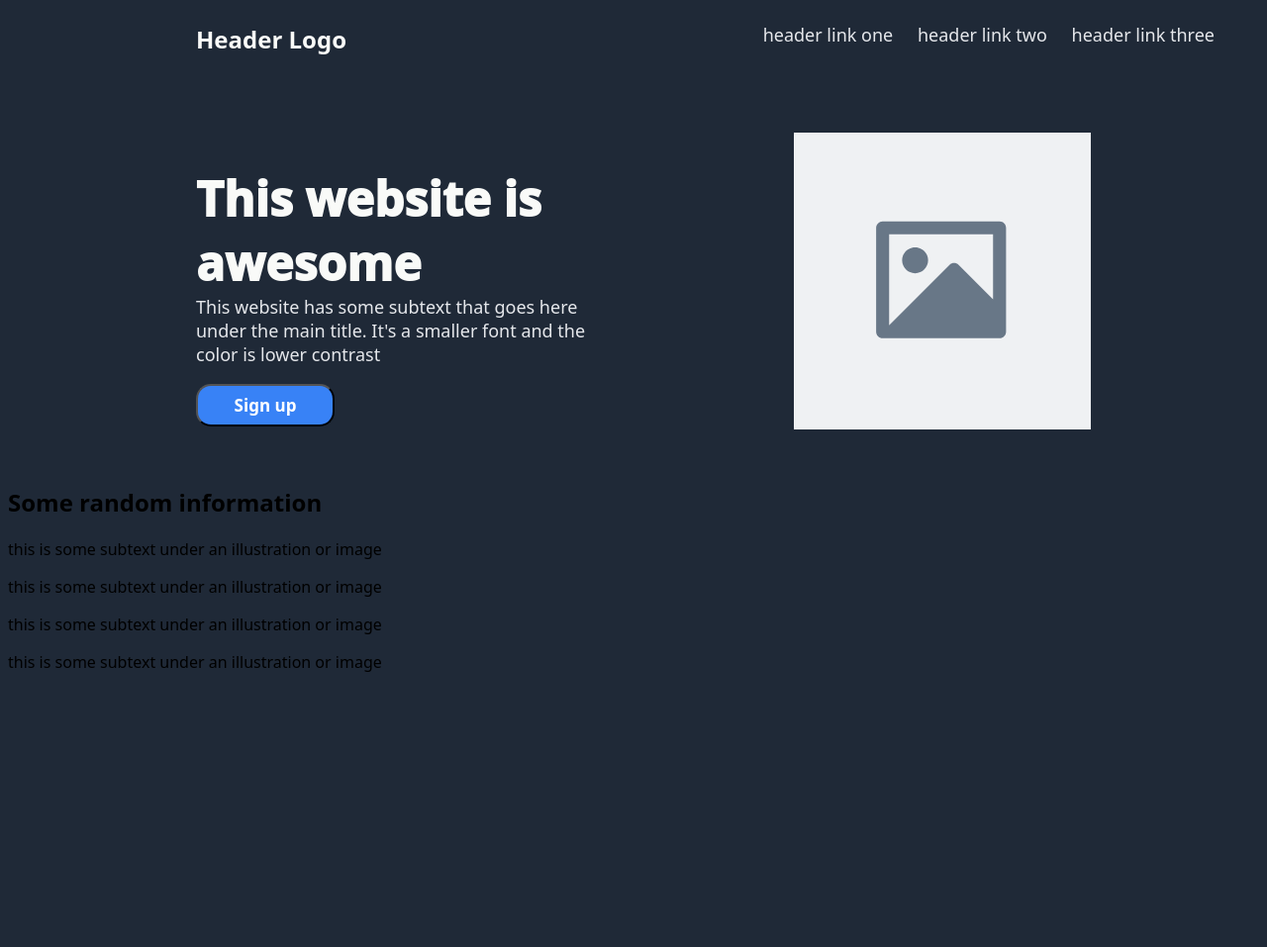
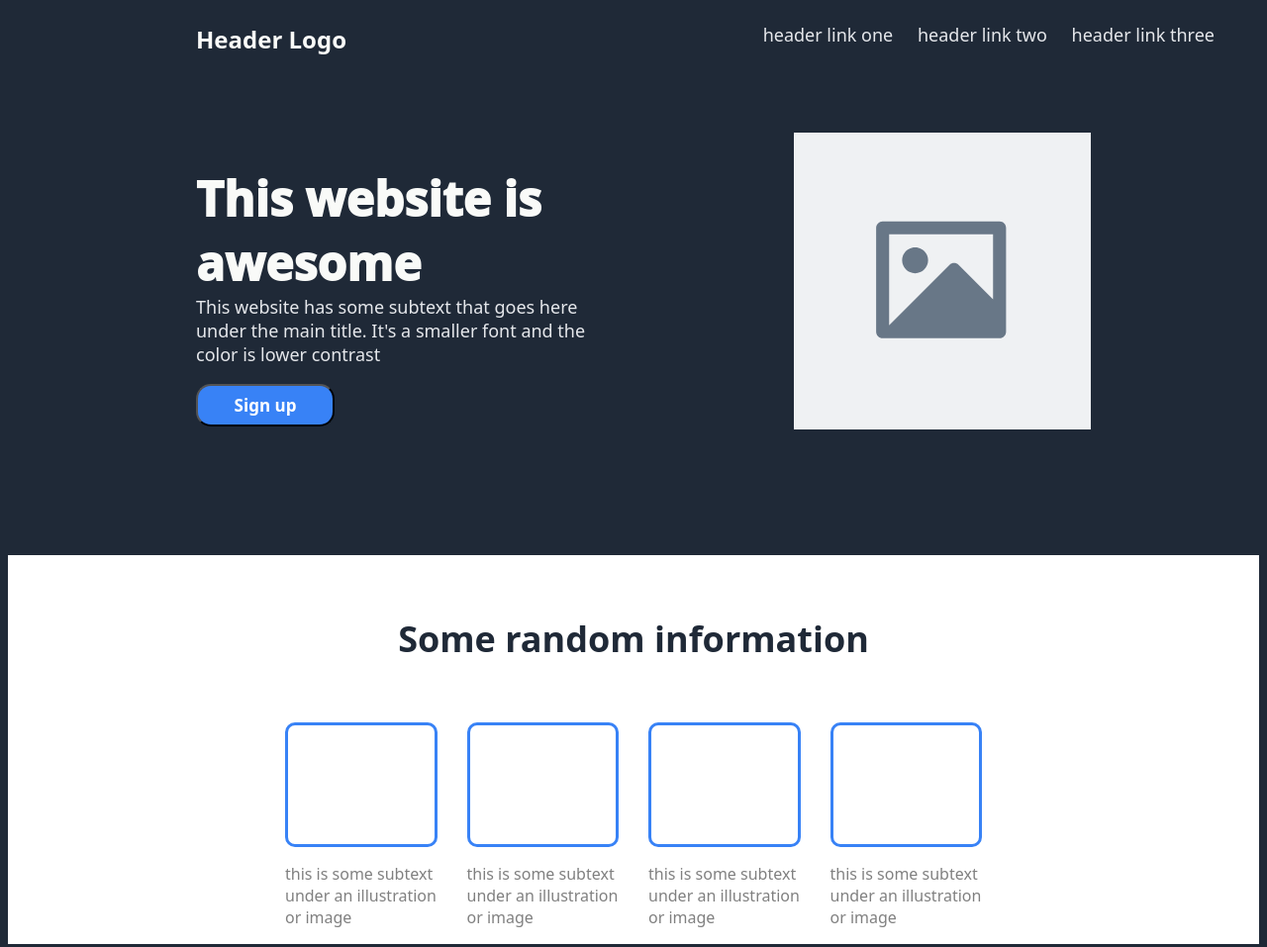
Before and after one commit to lukaa136/landing-page-css, a plain HTML site: page index.html in a window 1280 px wide. Shown: the whole page at 99% size. Before the commit the page ends 800 px from the top, so only its background shows below. Drawn offline with Linux system fonts and the light colour scheme.

Commit message:
complete section2

```diff
--- a/index.html
+++ b/index.html
@@ -37,19 +37,19 @@
             <h2 class="sec2-h2">Some random information</h2>
         </div>
         <div class="sec2-content2">
-            <div class="box1">
+            <div class="box">
                 <div class="boxx"></div>
                 <p>this is some subtext under an illustration or image</p>
             </div>
-            <div class="box2">
+            <div class="box">
                 <div class="boxx"></div>
                 <p>this is some subtext under an illustration or image</p>
             </div>
-            <div class="box3">
+            <div class="box">
                 <div class="boxx"></div>
                 <p>this is some subtext under an illustration or image</p>
             </div>
-            <div class="box4">
+            <div class="box">
                 <div class="boxx"></div>
                 <p>this is some subtext under an illustration or image</p>
             </div>
--- a/styles.css
+++ b/styles.css
@@ -26,6 +26,7 @@ a {
     flex-direction: column;
     padding-left: 150px;
     padding-right: 20px;
+    margin-bottom: 90px;
 }
 
 img {
@@ -95,3 +96,33 @@ img {
     padding: 20px;
     margin: 20px;
 }
+
+.section2 {
+    background-color: white;
+    display: flex;
+    flex-direction: column;
+    align-items: center;
+}
+
+.sec2-h2 {
+    font-size: 36px;
+    color: #1F2937;
+    padding: 30px;
+}
+
+.boxx {
+    border: solid #3882F6;
+    border-radius: 10px;
+    padding: 60px;
+}
+
+.sec2-content2 {
+    display: flex;
+    gap: 30px;
+    padding-right: 280px;
+    padding-left: 280px;
+}
+
+.box p {
+    color: grey;
+}
```
